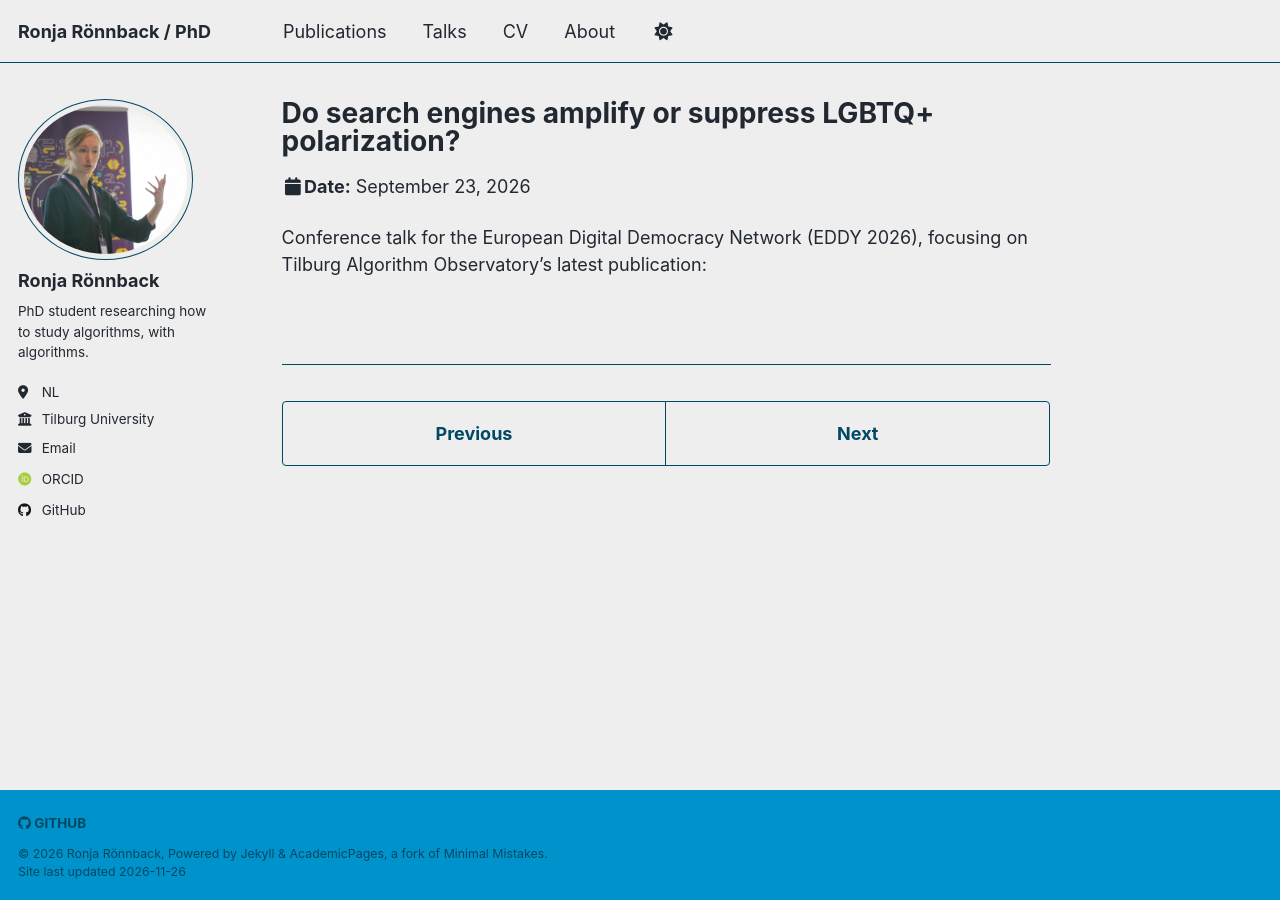
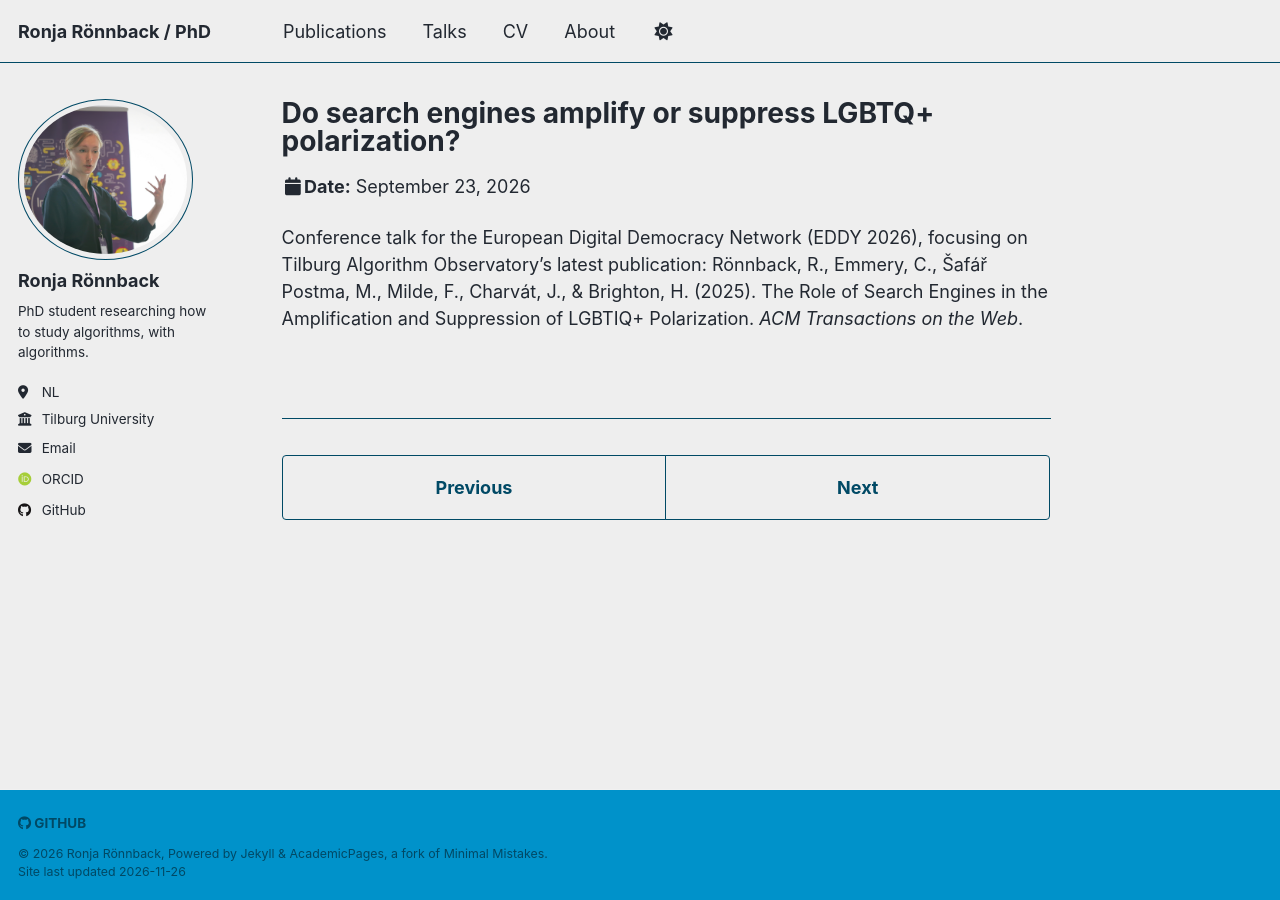
Before and after one commit to rtronnback/rtronnback.github.io, a Jekyll site: the page built from _talks/2026-09-23-EDDY-Vienna.md, in a window 1280 px wide. Built offline with Jekyll 4.4.1, drawn with Linux system fonts in a browser that asks for light colours; some web fonts are replaced; a script that is not in the unit is left out.

Commit message:
Update and rename 2026-09-23-EDDY_Vienna.md to 2026-09-23-EDDY-Vienna.md

```diff
--- a/_talks/2026-09-23-EDDY_Vienna.md
+++ b/_talks/2026-09-23-EDDY-Vienna.md
@@ -1,11 +1,12 @@
 ---
 title: "Do search engines amplify or suppress LGBTQ+ polarization?"
 collection: talks
-type: "Conference"
-permalink: /talks/2026-09-23-EDDY_Vienna
+type: "Guest Lecture"
+permalink: /talks/2026-09-23-EDDY-Vienna
 venue: "European Digital Democracy Network (EDDY 2026), WU Vienna"
 date: 2026-09-23
 location: "Vienna, Austria"
 ---
 
 Conference talk for the European Digital Democracy Network (EDDY 2026), focusing on Tilburg Algorithm Observatory's latest publication:
+Rönnback, R., Emmery, C., Šafář Postma, M., Milde, F., Charvát, J., & Brighton, H. (2025). The Role of Search Engines in the Amplification and Suppression of LGBTIQ+ Polarization. <i>ACM Transactions on the Web</i>.
```
